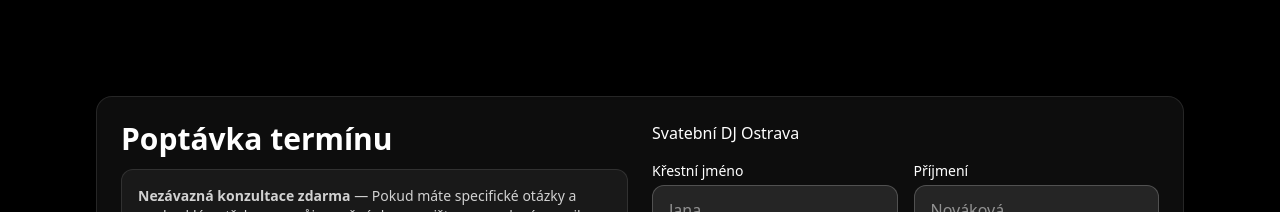
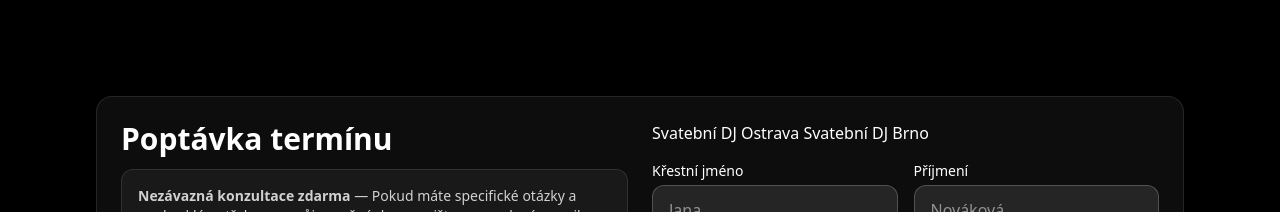
Before and after one commit to tomikhrin-create/YourDJ, a plain HTML site: page index.html in a window 1280 px wide. Shown: the part 4240-4452 px from the top of the page. Drawn offline with nearby package versions, Linux system fonts and the light colour scheme.

Commit message:
Update index.html

```diff
--- a/index.html
+++ b/index.html
@@ -337,6 +337,7 @@
           <form id="contactForm" class="space-y-4" autocomplete="on">
             <input type="text" name="bot-field" class="hidden" tabindex="-1" autocomplete="off" aria-hidden="true"/>
             <a href="/svatebni-dj-ostrava/" class="hover:text-amber-600">Svatební DJ Ostrava</a>
+            <a href="/svatebni-dj-brno/" class="hover:text-amber-600">Svatební DJ Brno</a>
           <!-- 1) Křestní jméno + Příjmení -->
 <div class="grid gap-4 sm:grid-cols-2">
   <div>
```
